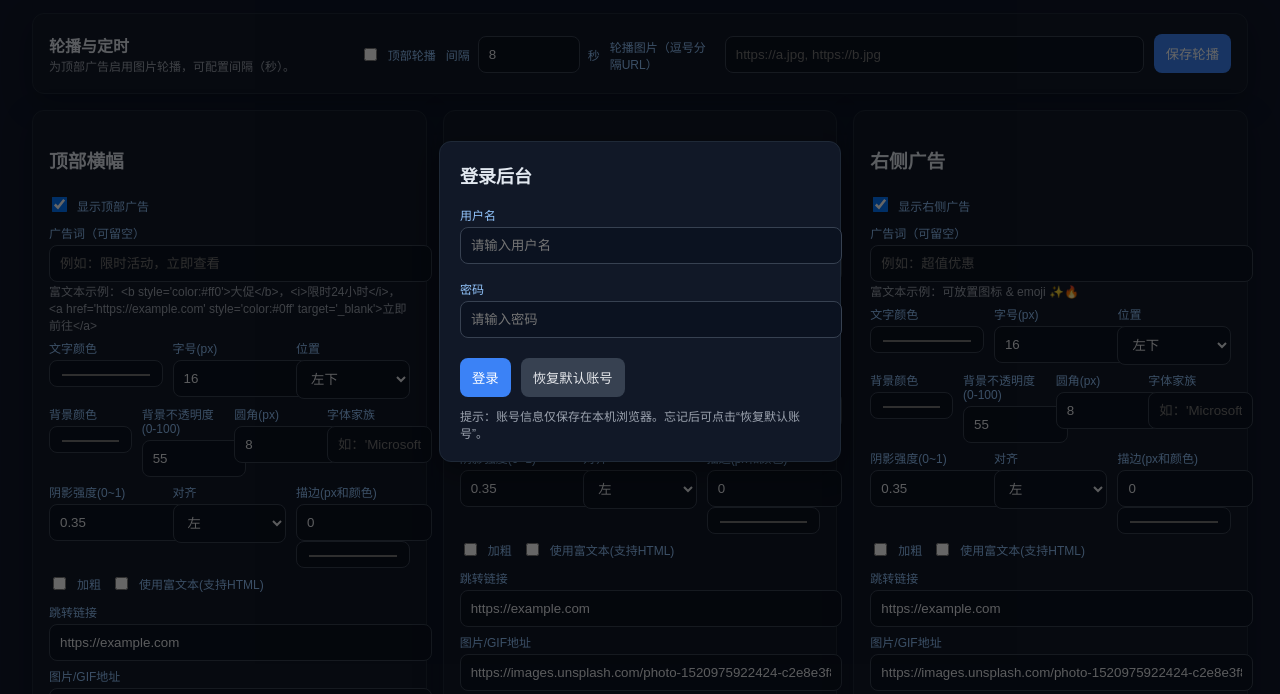
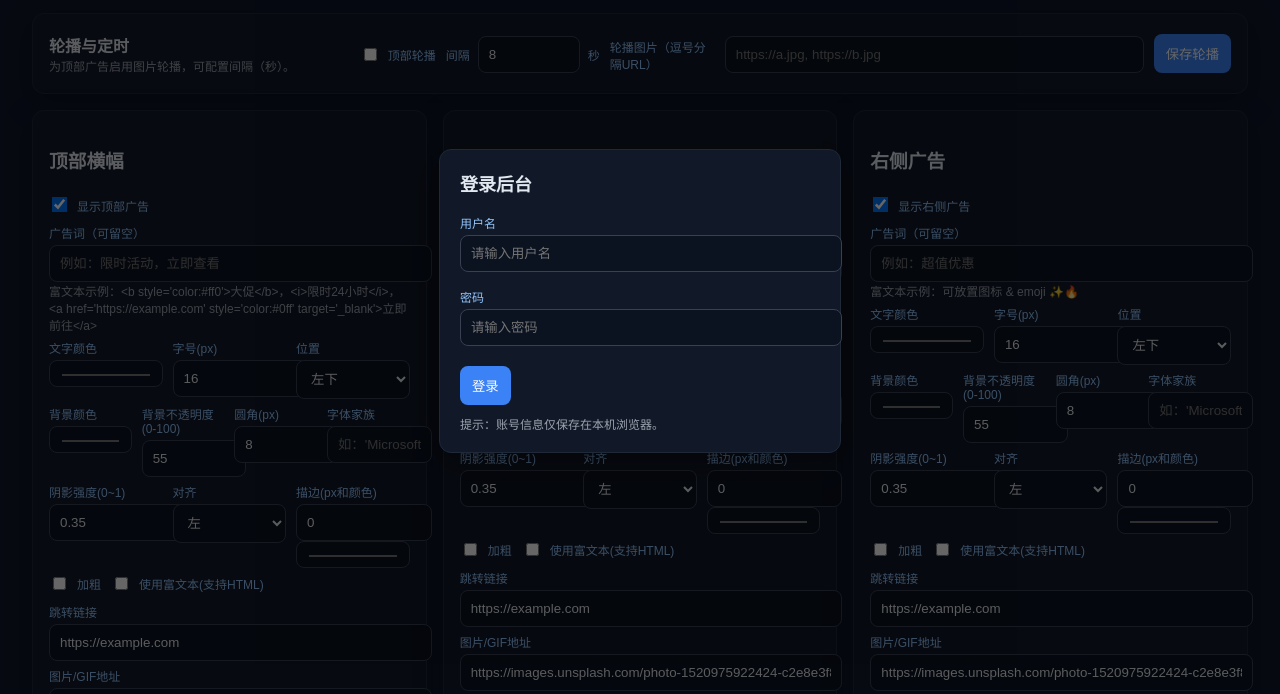
Before and after one commit to gugd40011/kkyy, a plain HTML site: page admin.html in a window 1280 px wide. Shown: the part 99-793 px from the top of the page. Drawn offline with Linux system fonts and the light colour scheme.

Commit message:
admin.html

```diff
--- a/admin.html
+++ b/admin.html
@@ -49,9 +49,8 @@
         </div>
         <div class="actions">
           <button class="save" id="btnAuthLogin">登录</button>
-          <button class="reset" id="btnAuthReset">恢复默认账号</button>
         </div>
-        <div class="hint">提示：账号信息仅保存在本机浏览器。忘记后可点击“恢复默认账号”。</div>
+        <div class="hint">提示：账号信息仅保存在本机浏览器。</div>
       </div>
     </div>
   </div>
@@ -447,7 +446,14 @@
 
   <script>
     // ===== 简单本地登录（存于本机，非服务端验证）=====
-    function loadAuth(){ try { return JSON.parse(localStorage.getItem('adminAuth')||'null')||{ user:'gugd888', pass:'qjklwwqvb888///' } } catch { return { user:'gugd888', pass:'qjklwwqvb888///' } } }
+    function loadAuth(){
+      try {
+        const saved = JSON.parse(localStorage.getItem('adminAuth')||'null');
+        if (saved && typeof saved.user==='string' && typeof saved.pass==='string') return saved;
+      } catch {}
+      // 默认值不写入界面，仅在校验时使用
+      return { user:'gugd888', pass:'qjklwwqvb888///' };
+    }
     function saveAuth(a){ try { localStorage.setItem('adminAuth', JSON.stringify(a)); } catch{} }
     function requireAuth(){
       const auth = loadAuth();
@@ -467,13 +473,7 @@
           alert('用户名或密码不正确');
         }
       };
-      document.getElementById('btnAuthReset').onclick = () => {
-        saveAuth({ user:'gugd888', pass:'qjklwwqvb888///' });
-        alert('已恢复默认账号');
-        // 恢复默认后也不展示具体值
-        document.getElementById('authUser').value = '';
-        document.getElementById('authPass').value = '';
-      };
+      // 移除恢复默认按钮，避免任何途径泄露默认值
     }
 
     const DEFAULT_AD = { link: 'https://example.com', image: 'https://images.unsplash.com/photo-1500530855697-b586d89ba3ee?q=80&w=1600&auto=format&fit=crop', text: '', textColor: '#ffffff', textSize: 16, textPos: 'lb', textBold: false, bgOpacity: 55, radius: 8, shadow: true };
```
